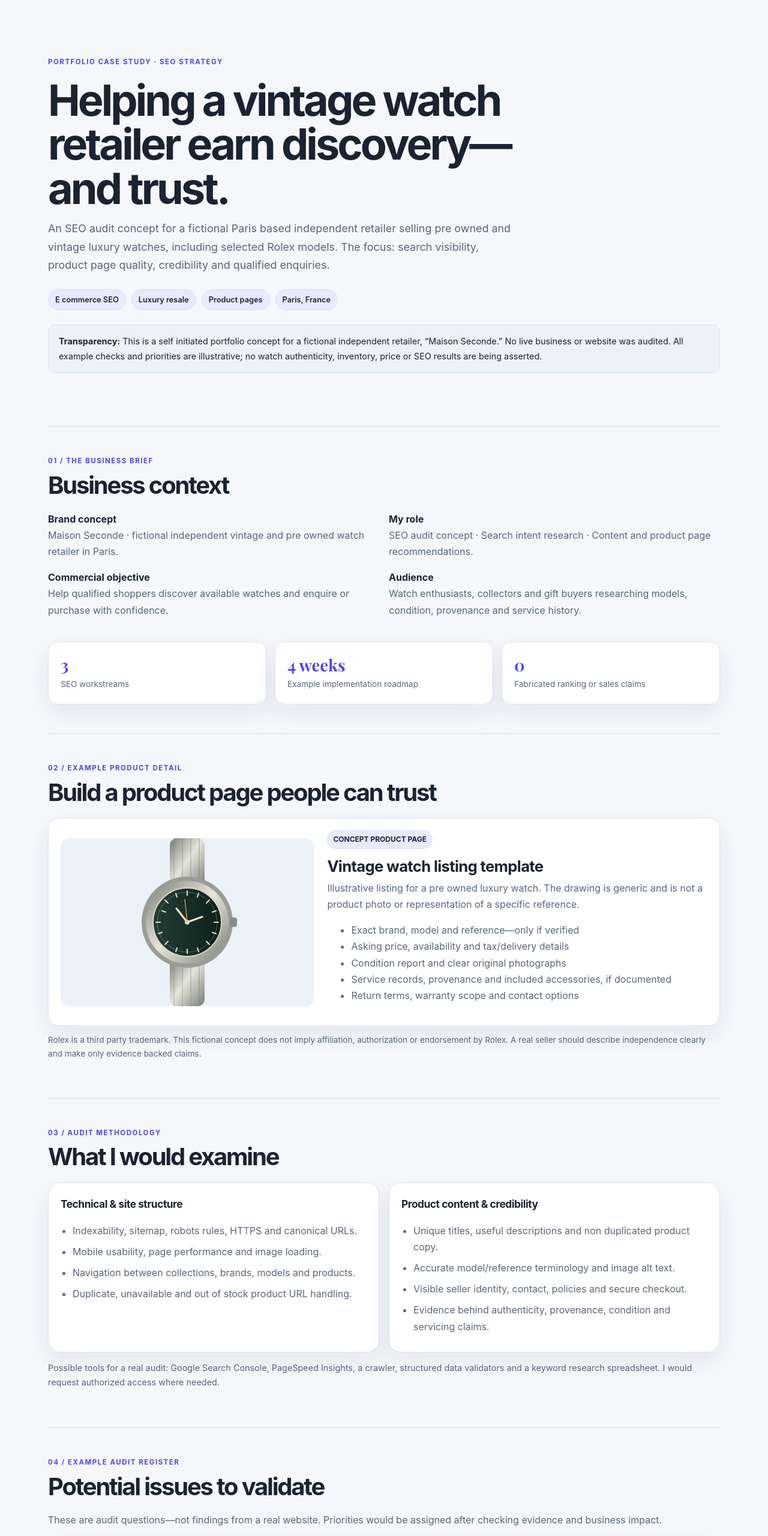
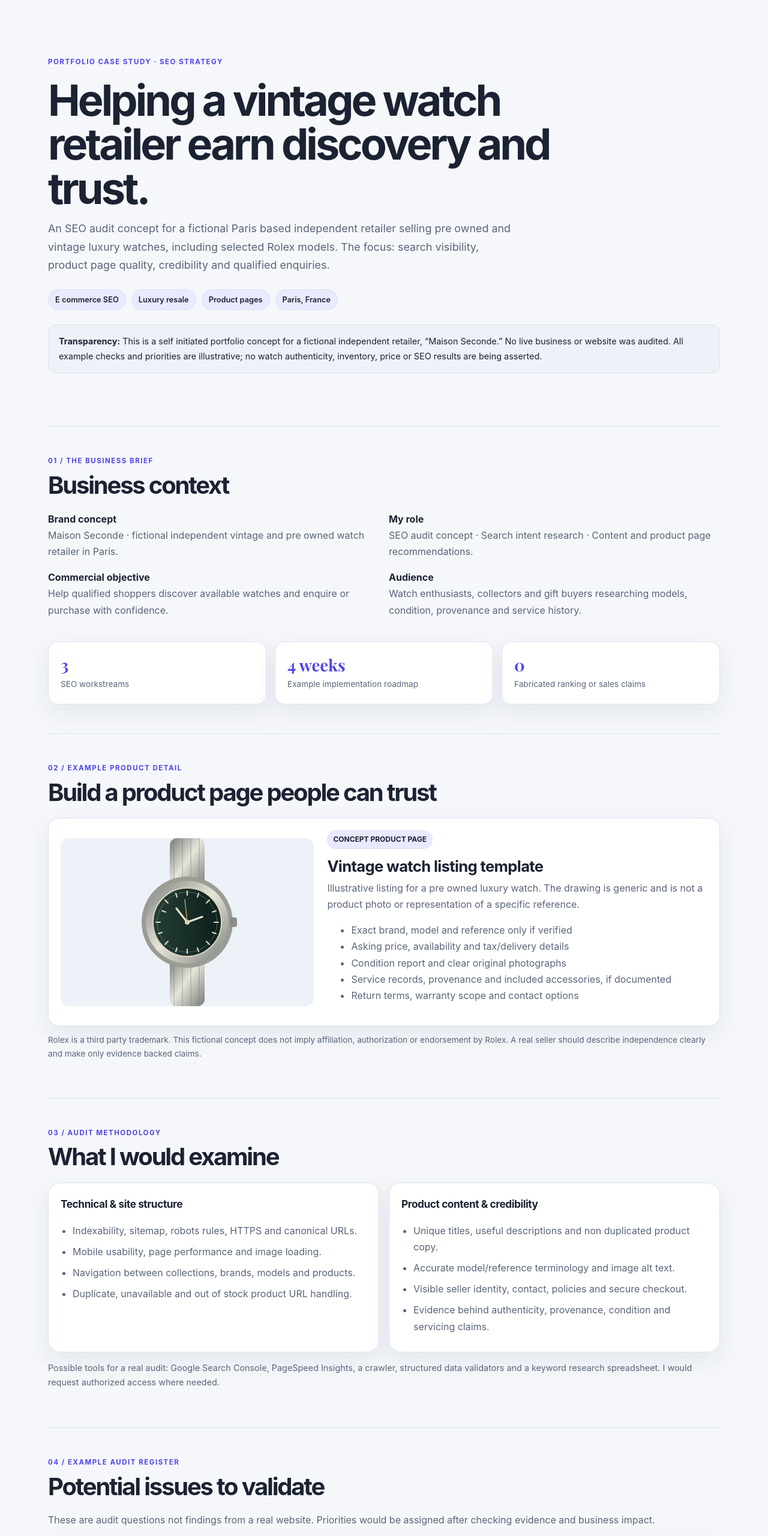
Before and after one commit to yasamantarrah-hub/yasmantarrah.github.io, a plain HTML site: page seo-audit.html in a window 1280 px wide. Shown: the part 80-2640 px from the top of the page at 60% size. Drawn offline with nearby package versions, Linux system fonts and the light colour scheme.

Commit message:
Remove remaining dash punctuation from visible portfolio text

```diff
--- a/seo-audit.html
+++ b/seo-audit.html
@@ -149,7 +149,7 @@ a:focus-visible,button:focus-visible{outline:3px solid var(--accent)!important;o
   <main>
     <div class="hero">
       <div class="eyebrow">Portfolio case study · SEO strategy</div>
-      <h1>Helping a vintage watch retailer earn discovery—and trust.</h1>
+      <h1>Helping a vintage watch retailer earn discovery and trust.</h1>
       <p class="lead">An SEO audit concept for a fictional Paris based independent retailer selling pre owned and vintage luxury watches, including selected Rolex models. The focus: search visibility, product page quality, credibility and qualified enquiries.</p>
       <div class="meta"><span class="pill">E commerce SEO</span><span class="pill">Luxury resale</span><span class="pill">Product pages</span><span class="pill">Paris, France</span></div>
       <div class="demo-banner"><strong>Transparency:</strong> This is a self initiated portfolio concept for a fictional independent retailer, “Maison Seconde.” No live business or website was audited. All example checks and priorities are illustrative; no watch authenticity, inventory, price or SEO results are being asserted.</div>
@@ -194,7 +194,7 @@ a:focus-visible,button:focus-visible{outline:3px solid var(--accent)!important;o
           <h3 style="font:700 1.6rem 'Playfair Display',serif;margin-top:13px">Vintage watch listing template</h3>
           <p class="muted">Illustrative listing for a pre owned luxury watch. The drawing is generic and is not a product photo or representation of a specific reference.</p>
           <ul>
-            <li>Exact brand, model and reference—only if verified</li>
+            <li>Exact brand, model and reference only if verified</li>
             <li>Asking price, availability and tax/delivery details</li>
             <li>Condition report and clear original photographs</li>
             <li>Service records, provenance and included accessories, if documented</li>
@@ -226,7 +226,7 @@ a:focus-visible,button:focus-visible{outline:3px solid var(--accent)!important;o
 
     <section>
       <div class="eyebrow">04 / Example audit register</div><h2>Potential issues to validate</h2>
-      <p class="muted">These are audit questions—not findings from a real website. Priorities would be assigned after checking evidence and business impact.</p>
+      <p class="muted">These are audit questions not findings from a real website. Priorities would be assigned after checking evidence and business impact.</p>
       <table>
         <thead><tr><th>Audit question</th><th>How I would validate</th><th>Possible recommendation</th><th>Priority</th></tr></thead>
         <tbody>
@@ -272,7 +272,7 @@ a:focus-visible,button:focus-visible{outline:3px solid var(--accent)!important;o
       <div class="roadmap">
         <div class="step"><div class="num">WEEK 01</div><h3>Baseline & verify</h3><p>Inventory URLs, review technical setup, research search intent and validate the facts used in listings.</p></div>
         <div class="step"><div class="num">WEEK 02</div><h3>Improve key pages</h3><p>Prioritize high value category and product pages, clear navigation, trust details and image experience.</p></div>
-        <div class="step"><div class="num">WEEK 03–04</div><h3>Publish & learn</h3><p>Publish useful editorial content, monitor search performance and refine based on real user behavior.</p></div>
+        <div class="step"><div class="num">WEEK 03 04</div><h3>Publish & learn</h3><p>Publish useful editorial content, monitor search performance and refine based on real user behavior.</p></div>
       </div>
     </section>
 
```
